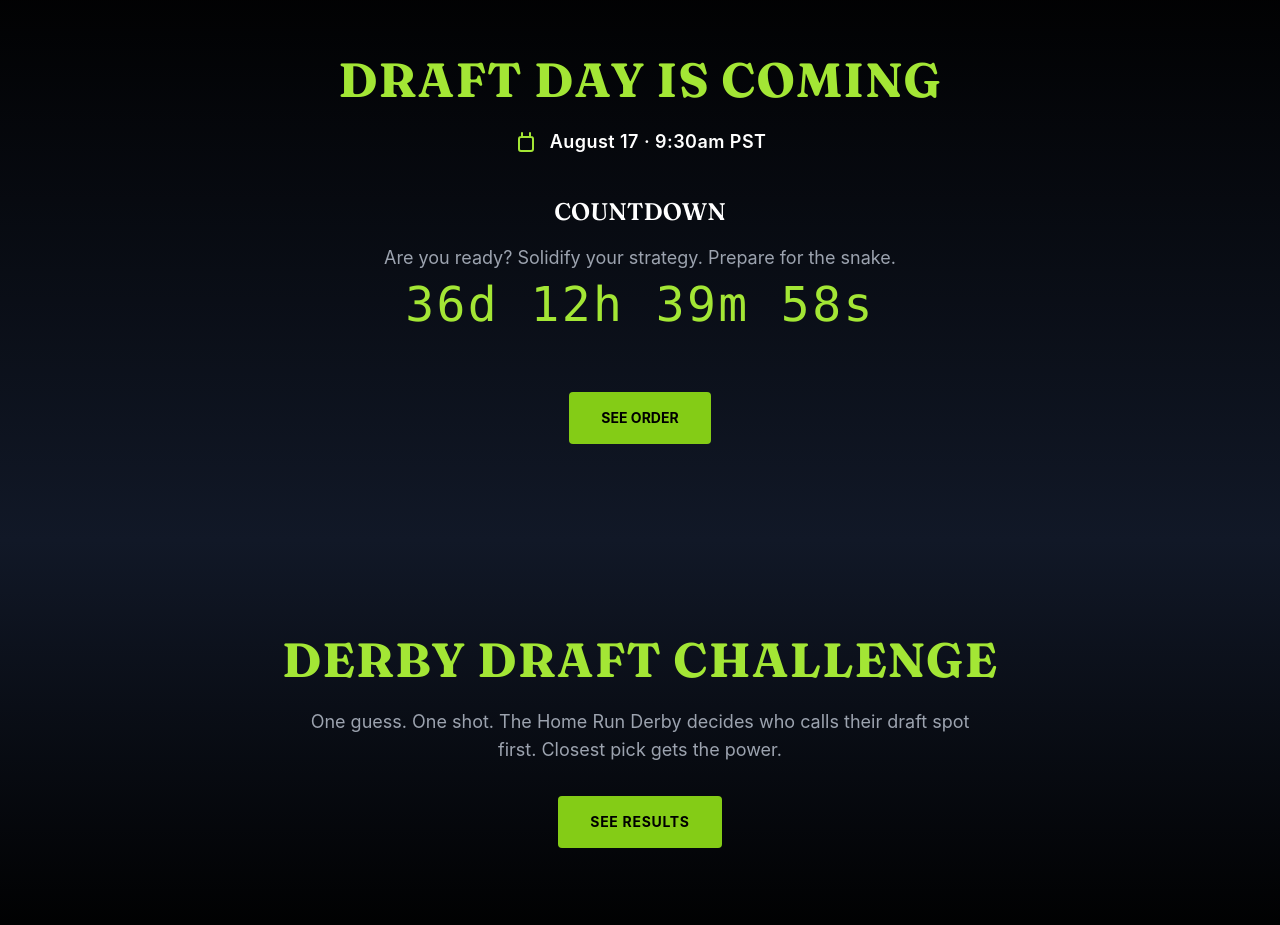
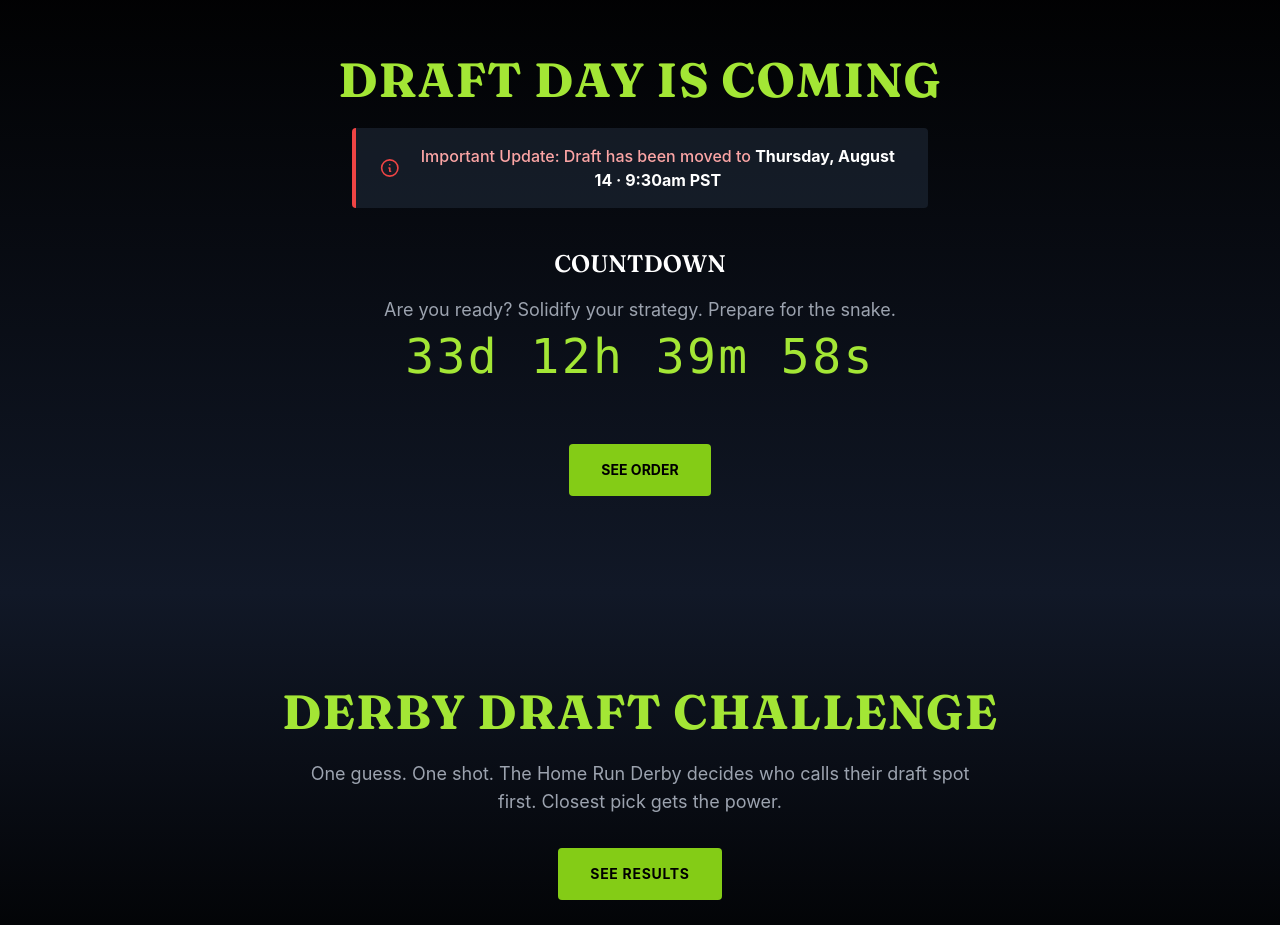
Before and after one commit to renaissancejlc/fantasy-leagye, a React (Vite) app: page / in a window 1280 px wide. Shown: the part 900-1825 px from the top of the page. Built offline with nearby package versions, Linux system fonts and the light colour scheme; a web font is replaced by a local one.

Commit message:
update date

```diff
--- a/src/pages/Draft.jsx
+++ b/src/pages/Draft.jsx
@@ -23,7 +23,7 @@ export default function DraftPage() {
   const [duplicatePicks, setDuplicatePicks] = useState(new Set());
 
   useEffect(() => {
-    const draftDate = new Date('August 17, 2025 09:30:00 PST');
+    const draftDate = new Date('2025-08-14T09:30:00-07:00');
     const updateCountdown = () => {
       const now = new Date();
       const diff = draftDate - now;
@@ -78,9 +78,12 @@ export default function DraftPage() {
           2025 Draft Day
         </h1>
         <div className="text-center mb-10">
-          <p className="text-xl md:text-2xl text-gray-300 font-medium hover:animate-pulse transition duration-200">
-            Scheduled Draft: <span className="text-lime-400 font-bold">August 17th, 9:30 AM PST</span>
-          </p>
+          <div className="inline-block bg-red-600 bg-opacity-20 border-l-4 border-red-500 px-4 py-3 rounded-md shadow text-left text-sm sm:text-base max-w-xl mx-auto">
+            <strong className="text-red-400 font-semibold block mb-1">🚨 Draft Date Updated</strong>
+            <span className="text-white font-medium">
+              The draft has been moved to <span className="text-lime-300 font-bold">Thursday, August 14 · 9:30 AM PST</span>. Please mark your calendars!
+            </span>
+          </div>
         </div>
 
         <div className="mt-14 mb-20 text-center">
--- a/src/pages/Home.jsx
+++ b/src/pages/Home.jsx
@@ -5,7 +5,7 @@ import Footer from '../components/Footer';
 export default function Home() {
   const [timeLeft, setTimeLeft] = useState(() => {
     const now = new Date();
-    const draftDate = new Date('2025-08-17T09:30:00-07:00');
+    const draftDate = new Date('2025-08-14T09:30:00-07:00');
     const total = draftDate - now;
     return {
       total,
@@ -19,7 +19,7 @@ export default function Home() {
   useEffect(() => {
     const interval = setInterval(() => {
       const now = new Date();
-      const draftDate = new Date('2025-08-17T09:30:00-07:00');
+      const draftDate = new Date('2025-08-14T09:30:00-07:00');
       const total = draftDate - now;
       setTimeLeft({
         total,
@@ -90,11 +90,15 @@ export default function Home() {
         <h2 className="text-3xl md:text-5xl font-bold uppercase tracking-wide mb-6 text-lime-400">
           Draft Day is Coming
         </h2>
-                <div className="flex justify-center items-center gap-3 mb-8 text-white">
-          <svg xmlns="http://www.w3.org/2000/svg" className="h-6 w-6 text-lime-400" fill="none" viewBox="0 0 24 24" stroke="currentColor">
-            <path strokeLinecap="round" strokeLinejoin="round" strokeWidth={2} d="M8 7V3m8 4V3m-9 4h10a2 2 0 012 2v10a2 2 0 01-2 2H7a2 2 0 01-2-2V9a2 2 0 012-2z" />
-          </svg>
-          <span className="text-lg font-semibold tracking-wide">August 17 · 9:30am PST</span>
+        <div className="mb-10 px-6 py-4 max-w-xl mx-auto border-l-4 border-red-500 bg-gray-800 bg-opacity-60 rounded">
+          <div className="flex items-center gap-3">
+            <svg xmlns="http://www.w3.org/2000/svg" className="h-6 w-6 text-red-500" fill="none" viewBox="0 0 24 24" stroke="currentColor">
+              <path strokeLinecap="round" strokeLinejoin="round" strokeWidth={2} d="M13 16h-1v-4h-1m1-4h.01M12 2a10 10 0 100 20 10 10 0 000-20z" />
+            </svg>
+            <p className="text-sm sm:text-base text-red-300 font-medium">
+              Important Update: Draft has been moved to <span className="font-bold text-white">Thursday, August 14 · 9:30am PST</span>
+            </p>
+          </div>
         </div>
 
         {/* COUNTDOWN */}
--- a/src/pages/Prize.jsx
+++ b/src/pages/Prize.jsx
@@ -94,14 +94,19 @@ export default function Prize() {
                 </tr>
               </thead>
               <tbody>
-                {members.map((name, idx) => (
-                  <tr key={idx} className="border-b border-gray-700 last:border-none">
-                    <td className="py-2 text-gray-200">{name}</td>
-                    <td className="py-2 text-gray-400">2025 League Entry Fee</td>
-                    <td className="py-2 text-gray-200">$20.00</td>
-                    <td className="py-2 text-red-400 font-semibold">Unpaid</td>
-                  </tr>
-                ))}
+                {members.map((name, idx) => {
+                  const isPaid = ["Dad", "Utsav"].includes(name);
+                  return (
+                    <tr key={idx} className="border-b border-gray-700 last:border-none">
+                      <td className="py-2 text-gray-200">{name}</td>
+                      <td className="py-2 text-gray-400">2025 League Entry Fee</td>
+                      <td className="py-2 text-gray-200">$20.00</td>
+                      <td className={`py-2 font-semibold ${isPaid ? "text-green-400" : "text-red-400"}`}>
+                        {isPaid ? "Paid" : "Unpaid"}
+                      </td>
+                    </tr>
+                  );
+                })}
               </tbody>
             </table>
           </div>
--- a/src/pages/Timeline.jsx
+++ b/src/pages/Timeline.jsx
@@ -5,9 +5,9 @@ import Footer from '../components/Footer';
 export default function SeasonTimeline() {
   const timeline = [
     { date: 'July 14', event: 'Home Run Derby', note: 'Determines draft order' },
-    { date: 'August 3', event: 'Dues Deadline', note: '$20 or lose 1st round pick' },
-    { date: 'August 3–10', event: 'Fantasy Draft Week', note: 'Live or slow draft' },
-    { date: 'August 15', event: 'Roster Lock', note: 'Trades + lineups must be set' },
+    { date: 'August 14', event: 'Dues Deadline', note: '$20 or lose chance to win the prize' },
+    { date: 'August 14', event: 'Fantasy Draft Week Begins', note: 'Slow draft' },
+    // { date: 'August 15', event: 'Roster Lock', note: 'Trades + lineups must be set' },
     { date: 'September 4', event: 'NFL Kickoff (Week 1)', note: 'Chiefs vs TBD' },
     { date: 'October 17', event: 'Trade Deadline', note: 'Last chance to trade' },
     { date: 'November 27', event: 'Thanksgiving Games', note: 'Classic matchups' },
```
